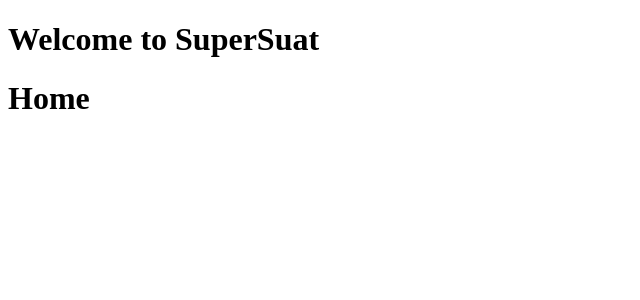
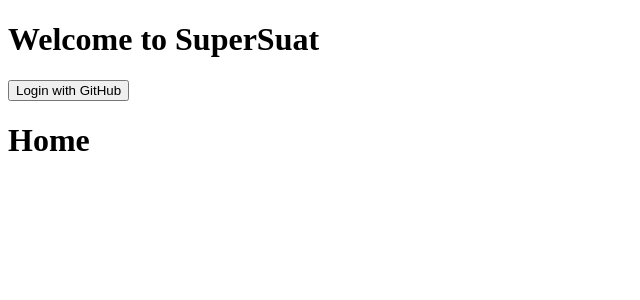
Before and after one commit to konbraphat51/SuperSuat, a React (Vite) app in the folder Front/: page / in a window 1280 px wide. Shown: the top 300 px of the page, without its empty margins (0-640 px from the left). Built offline with nearby package versions, Linux system fonts and the light colour scheme; no server answers.

Commit message:
login / logout buttons

```diff
--- a/Front/src/components/Header.tsx
+++ b/Front/src/components/Header.tsx
@@ -1,7 +1,21 @@
+import { FetchSession } from "../scripts/SessionControl";
+
 export const Header = () => {
+	const session = FetchSession();
+
 	return (
 		<header>
 			<h1>Welcome to SuperSuat</h1>
+			{session.isLoggedIn ? (
+				<>
+					<p>You are logged in as {session.userName}</p>
+					<button onClick={() => (window.location.href = "/.auth/logout")}>Logout</button>
+				</>
+			) : (
+				<button onClick={() => (window.location.href = "/.auth/login/github")}>
+					Login with GitHub
+				</button>
+			)}
 		</header>
 	);
 };
```
